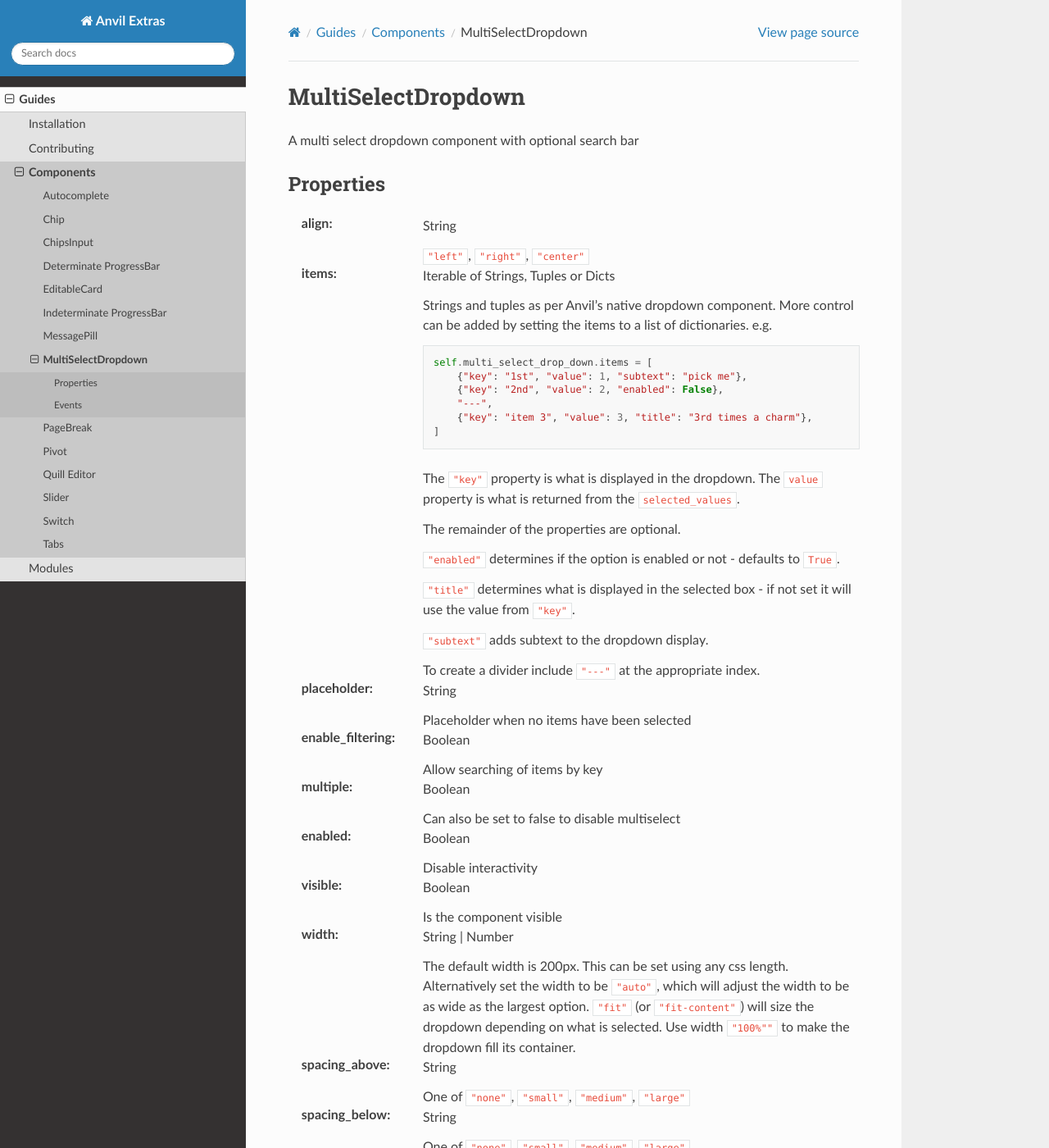
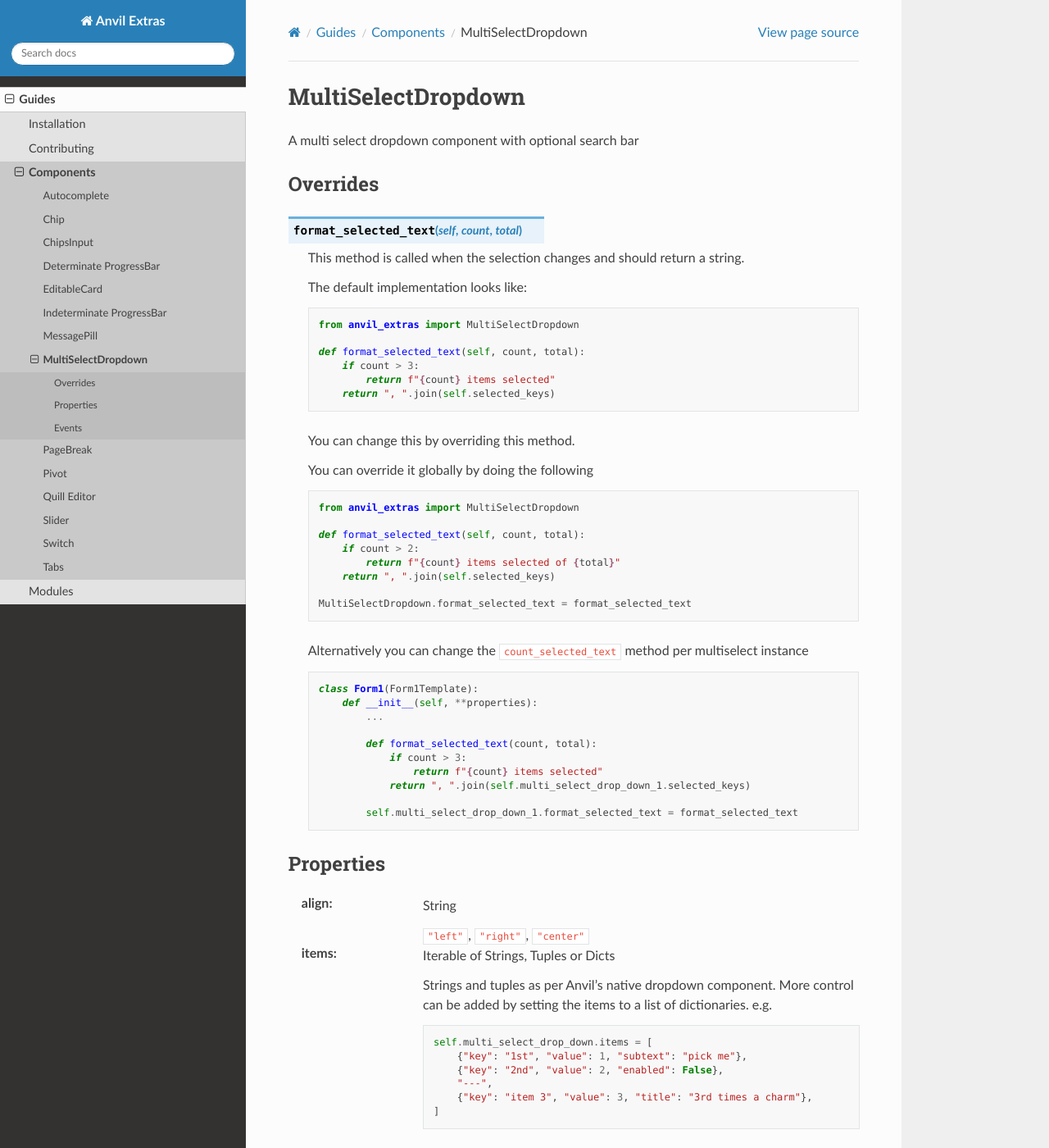
Before and after one commit to anvilistas/anvil-extras, a Sphinx documentation site: the page built from docs/guides/components/multi_select_dropdown.rst, in a window 1280 px wide and 1400 px high. Shown: the whole window at 82% size. Built offline with Sphinx 7.4.7 and the Read the Docs theme 2.0.0, drawn with Linux system fonts in a browser that asks for light colours.

Commit message:
multi-select-dropdown: add format_selected_text override

```diff
--- a/docs/guides/components/multi_select_dropdown.rst
+++ b/docs/guides/components/multi_select_dropdown.rst
@@ -1,6 +1,59 @@
 MultiSelectDropdown
 ===================
 A multi select dropdown component with optional search bar
+
+
+Overrides
+---------
+
+.. function:: format_selected_text(self, count, total)
+
+    This method is called when the selection changes and should return a string.
+
+    The default implementation looks like:
+
+    .. code-block:: python
+
+        from anvil_extras import MultiSelectDropdown
+
+        def format_selected_text(self, count, total):
+            if count > 3:
+                return f"{count} items selected"
+            return ", ".join(self.selected_keys)
+
+
+    You can change this by overriding this method.
+
+    You can override it globally by doing the following
+
+    .. code-block:: python
+
+        from anvil_extras import MultiSelectDropdown
+
+        def format_selected_text(self, count, total):
+            if count > 2:
+                return f"{count} items selected of {total}"
+            return ", ".join(self.selected_keys)
+
+        MultiSelectDropdown.format_selected_text = format_selected_text
+
+
+    Alternatively you can change the ``count_selected_text`` method per multiselect instance
+
+    .. code-block:: python
+
+        class Form1(Form1Template):
+            def __init__(self, **properties):
+                ...
+
+                def format_selected_text(count, total):
+                    if count > 3:
+                        return f"{count} items selected"
+                    return ", ".join(self.multi_select_drop_down_1.selected_keys)
+
+                self.multi_select_drop_down_1.format_selected_text = format_selected_text
+
+
 
 Properties
 ----------
```
Also changed, not shown: CHANGELOG.md (+6 -0 lines), 2 other files.
